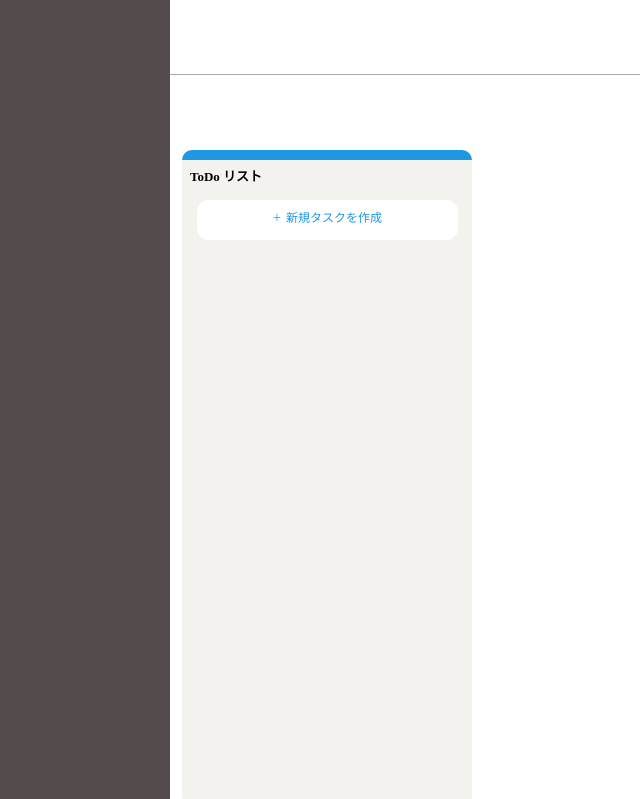
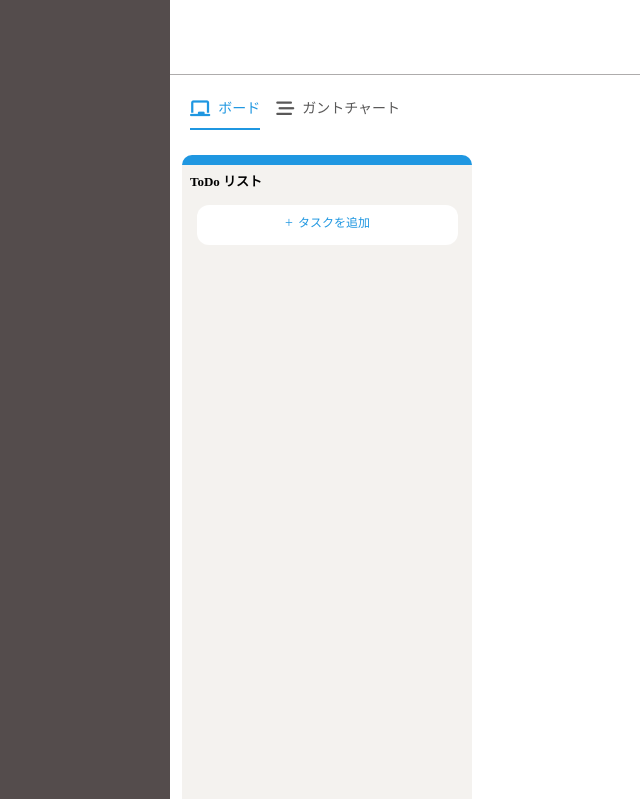
Before and after one commit to suka-1102/task, a plain HTML site: page index.html in a window 1280 px wide. Shown: the top 799 px of the page, without its empty margins (3-643 px from the left). Drawn offline with Linux system fonts and the light colour scheme; some packages are replaced by stand-ins of ours.

Commit message:
menuの機能完成

```diff
--- a/index.html
+++ b/index.html
@@ -20,15 +20,19 @@
     </header>
 
     <main>
+      <ul class="menuList">
+        <li class="board" id="board"><button id="boardButton"><span class="fa-solid fa-chalkboard"></span>ボード</button></li>
+        <li class="ganttChart"><button id="ganttChartButton"><span class="fa-solid fa-bars-staggered"></span>ガントチャート</button></li>
+      </ul>
       <div class="inner">
 
-        <div class="toDoList">
+        <div class="toDoList" id="toDoList">
 
           <div class="task">
             <p class="title">ToDo リスト <span class="todoListNumber" id="todoListNumber"></span></p>
             <div class="newTask">
 
-              <button href="" class="newTaskButton" id="newTaskButton"><span>+</span>新規タスクを作成</button>
+              <button href="" class="newTaskButton" id="newTaskButton"><span>+</span>タスクを追加</button>
             </div>
 
             <ul class="taskList" id="taskList">
@@ -51,9 +55,6 @@
           </div>
 
         </div> -->
-        <!-- <div class="ganttChart"></div> -->
-
-
 
         <div class="modal" id="modal">
           <div class="modalFirstDiv">
--- /dev/null
+++ b/js/menuButton.js
@@ -0,0 +1,19 @@
+
+const boardButton = document.getElementById('boardButton')
+const ganttChartButton = document.getElementById('ganttChartButton')
+const toDoList = document.getElementById('toDoList')
+export function menuButtonFunction() {
+  boardButton.classList.add('clicked')
+
+  ganttChartButton.addEventListener('click', ()=> {
+    ganttChartButton.classList.add('clicked')
+    boardButton.classList.remove('clicked')
+    toDoList.classList.add('deactive')
+  })
+
+  boardButton.addEventListener('click', () => {
+    ganttChartButton.classList.remove('clicked')
+    boardButton.classList.add('clicked')
+    toDoList.classList.remove('deactive')
+  })
+}
--- a/sass/modules/_main.scss
+++ b/sass/modules/_main.scss
@@ -1,8 +1,37 @@
 .division {
   width: 100%;
   main {
+    .menuList {
+      display: flex;
+      padding: 25px 20px;
+      gap: 16px;
+
+      li {
+        button {
+          display: flex;
+          align-items: center;
+          gap: 8px;
+          color: #595858;
+          font-size: 14px;
+          padding-bottom: 10px;
+          &:hover {
+            color: var(--siteBlue);
+            border-bottom: 2px solid var(--siteBlue);
+          }
+          &.clicked {
+            color: var(--siteBlue);
+            border-bottom: 2px solid var(--siteBlue);
+          }
+          span {
+            font-size: 18px;
+
+          }
+        }
+
+      }
+    }
     .inner {
-      margin: 75px 12px;
+      margin: 0 12px;
       display: flex;
       gap: 30px;
       .toDoList,
@@ -13,6 +42,9 @@
         background-color: #f4f2ef;
         width: 290px;
         border-radius: 10px;
+        &.deactive {
+          display: none;
+        }
         .newTask {
           width: 90%;
 
--- a/script.js
+++ b/script.js
@@ -1,5 +1,6 @@
 import { taskClick, newTaskButtonProcess, completeButton, editFunction } from '/js/taskFunctionButton.js';
 import { dragAndDropProcess } from '/js/dragAndDrop.js'
+import { menuButtonFunction } from '/js/menuButton.js'
 
 
 const modal = document.getElementById('modal')
@@ -22,6 +23,7 @@ modalCancel.addEventListener('click', () => {
 
 completeButton()
 editFunction()
+menuButtonFunction()
 
 
 let taskSwitch = true
```
Also changed, not shown: style.css, 1 other file.
